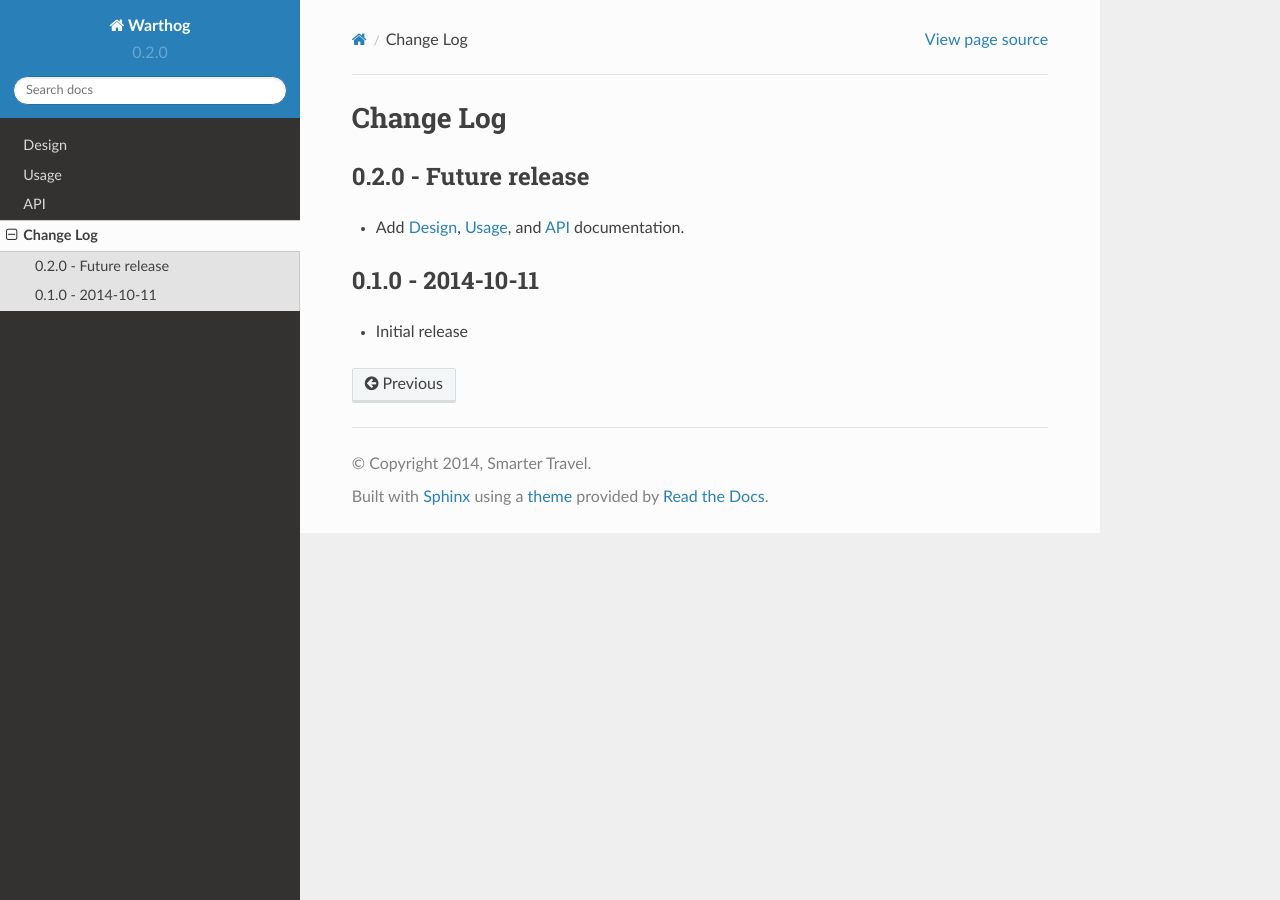
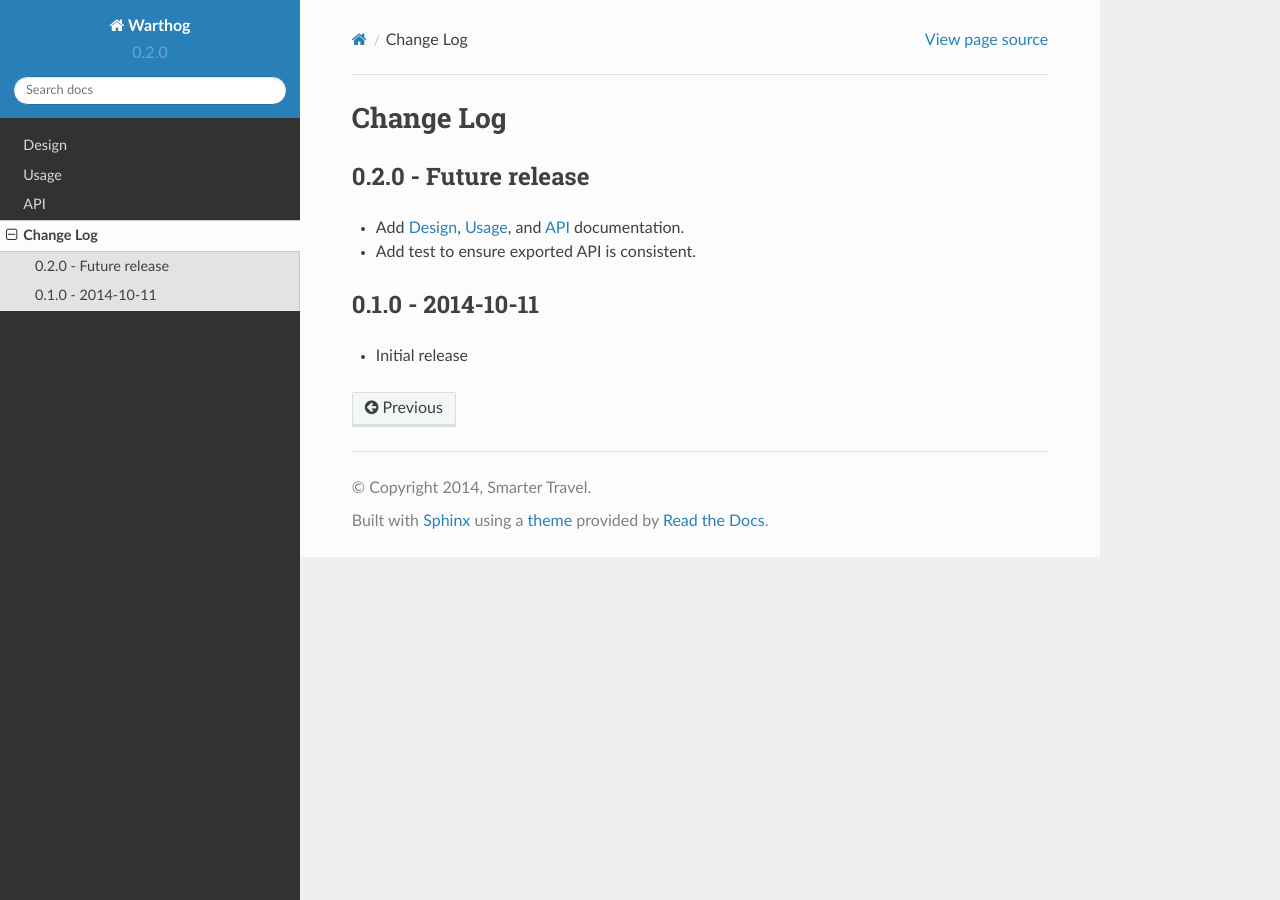
Before and after one commit to smarter-travel-media/warthog, a Sphinx documentation site: the page built from doc/source/changes.rst, in a window 1280 px wide. Built offline with Sphinx 7.4.7 and the Read the Docs theme 2.0.0, drawn with Linux system fonts in a browser that asks for light colours.

Commit message:
Add note about api test

```diff
--- a/doc/source/changes.rst
+++ b/doc/source/changes.rst
@@ -5,7 +5,7 @@ Change Log
 0.2.0 - Future release
 ----------------------
 * Add :doc:`design`, :doc:`usage`, and :doc:`api` documentation.
-
+* Add test to ensure exported API is consistent.
 
 0.1.0 - 2014-10-11
 ------------------
```
